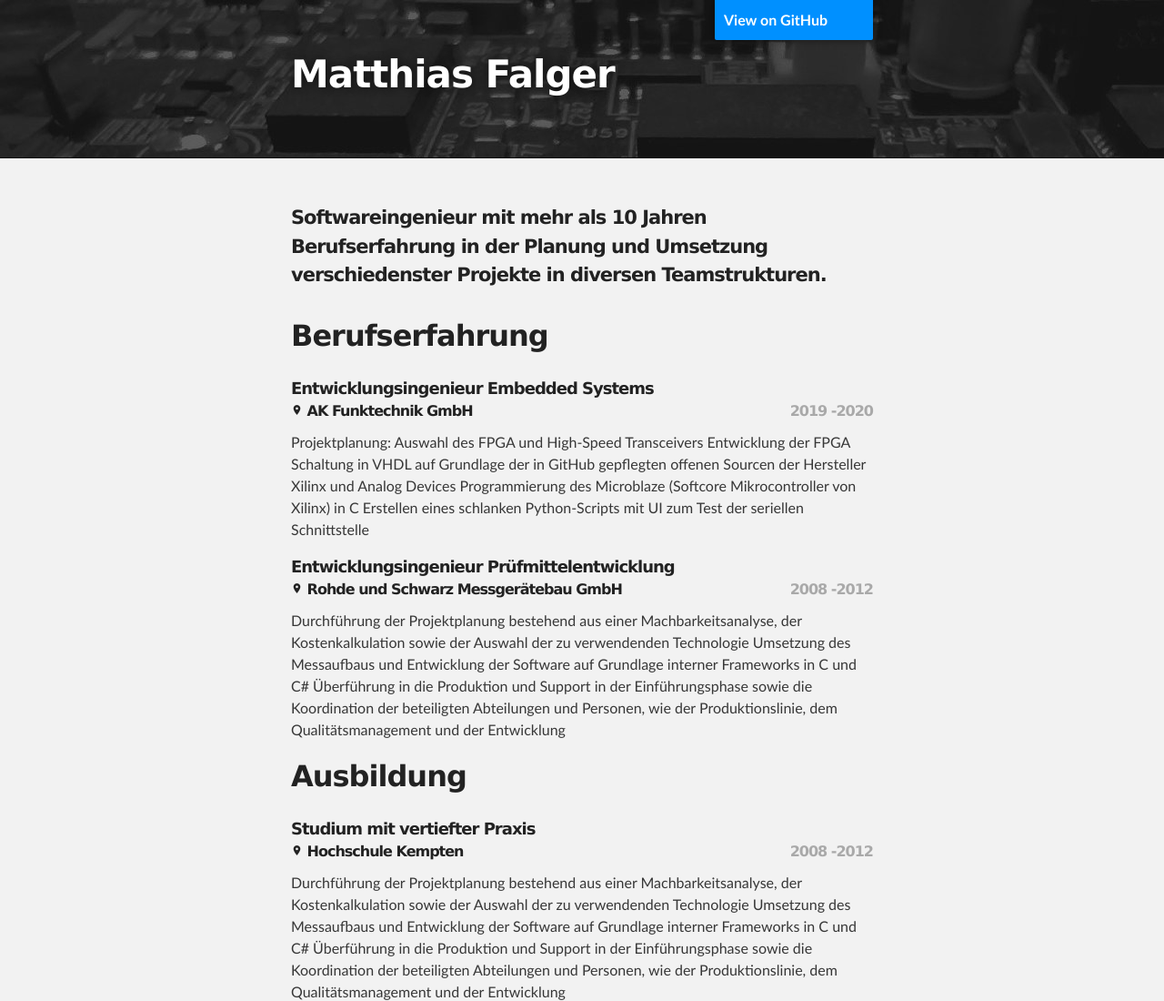
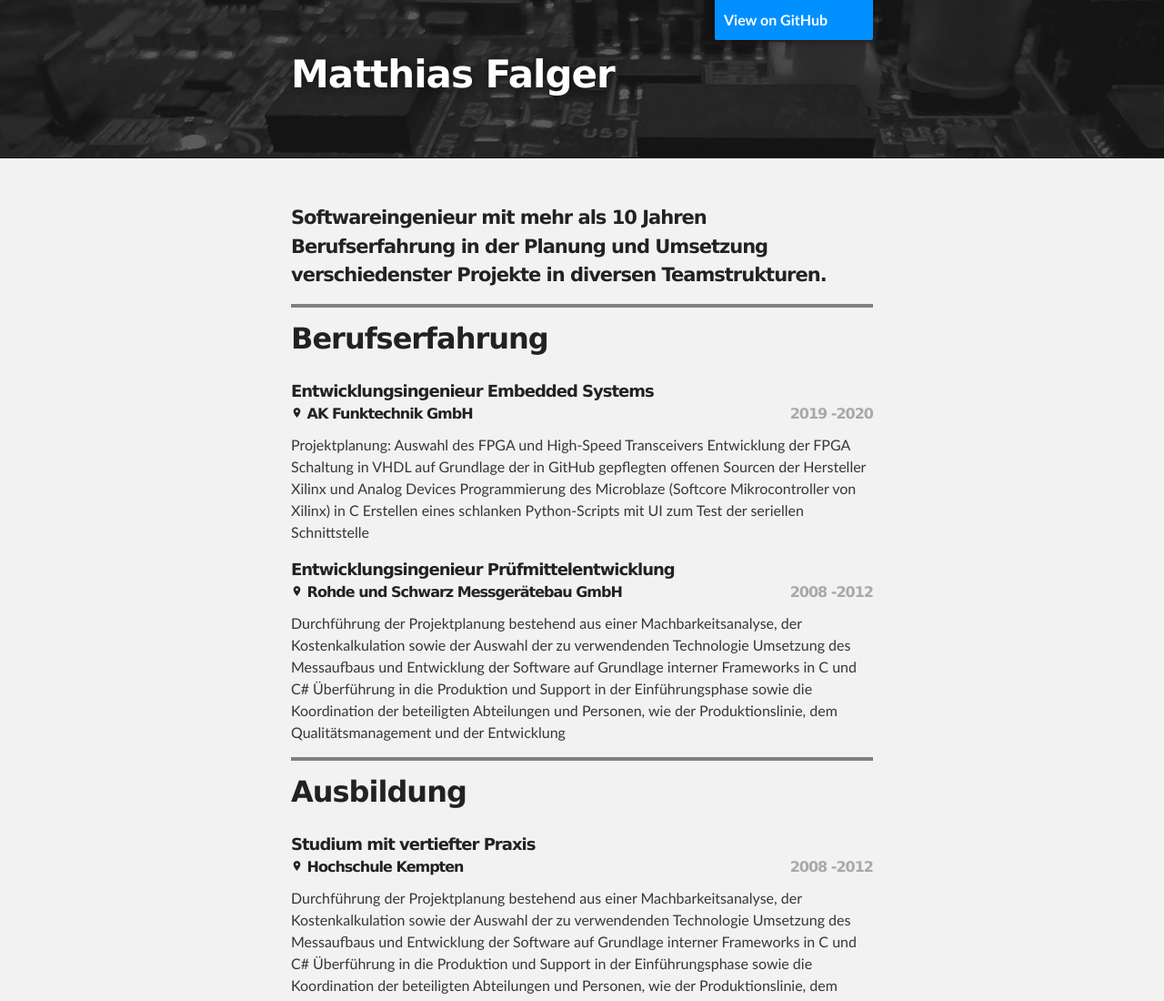
Before and after one commit to matthifa1/matthifa1.github.io, a plain HTML site: page index.html in a window 1280 px wide. Shown: the top 1100 px of the page at 91% size. Drawn offline with Linux system fonts and the light colour scheme.

Commit message:
Update index.html

```diff
--- a/index.html
+++ b/index.html
@@ -32,7 +32,7 @@
 
 <h4><p class="border">Softwareingenieur mit mehr als 10 Jahren Berufserfahrung in der Planung und
 			Umsetzung verschiedenster Projekte in diversen Teamstrukturen.</p></h4>
-<hr style="width:50%;text-align:left;margin-left:0">
+<hr style="height:4px;border-width:0;color:gray;background-color:gray">
 <!--<pre><code>$ cd your_repo_root/repo_name
 $ git fetch origin
 $ git checkout gh-pages
@@ -54,6 +54,7 @@ $ git checkout gh-pages
 	Überführung in die Produktion und Support in der Einführungsphase sowie die Koordination der beteiligten Abteilungen und Personen, wie der Produktionslinie, dem Qualitätsmanagement und der Entwicklung
 </p>
 
+<hr style="height:4px;border-width:0;color:gray;background-color:gray">
 <h2><a id="designer-templates" class="anchor" href="#designer-templates" aria-hidden="true"><span class="octicon octicon-link"></span></a>Ausbildung</h2>
 <h5 class="up">Studium mit vertiefter Praxis</h5>
 <h6>2008 -2012</h6>
```
